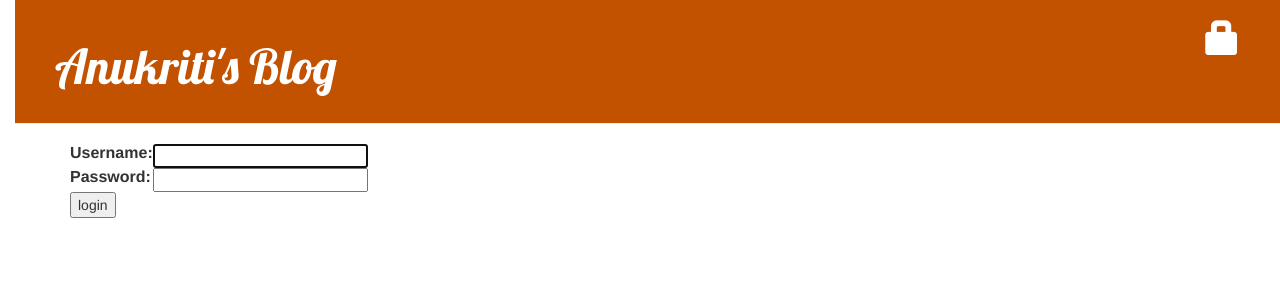
After one commit to Anukriti2512/my-first-blog, a Django app: page /accounts/login/?next=/post/new/ in a window 1280 px wide. The commit adds this page. Shown: the top 300 px of the page. Run offline with Django 3.2, Linux system fonts and the light colour scheme; some libraries are stand-ins or nearby versions.

Commit message:
Authorizing add/edit of posts using user authentication

```diff
--- a/blog/templates/blog/base.html
+++ b/blog/templates/blog/base.html
@@ -12,8 +12,17 @@
 
         {% if user.is_authenticated %}
            <a href="{% url 'post_new' %}" class="top-menu"><span class="glyphicon glyphicon-plus"></span></a>
+
            <a href="{% url 'post_draft_list' %}" class="top-menu"><span class="glyphicon glyphicon-edit"></span></a>
+
+           <p class="top-menu">Hello, {{ user.username }} <small>(<a href="{% url 'logout' %}">Log out</a>)</small></p>
+
+        {% else %}
+
+           <a href="{% url 'login' %}" class="top-menu"><span class="glyphicon glyphicon-lock"></span></a>
+
         {% endif %}
+
         <h1><a href="/">Anukriti's Blog</a></h1>
     </div>
     <div class="content container">
--- /dev/null
+++ b/blog/templates/registration/login.html
@@ -0,0 +1,24 @@
+{% extends "blog/base.html" %}
+
+{% block content %}
+    {% if form.errors %}
+        <p>Your username and password didn't match. Please try again.</p>
+    {% endif %}
+
+    <form method="post" action="{% url 'login' %}">
+    {% csrf_token %}
+        <table>
+        <tr>
+            <td>{{ form.username.label_tag }}</td>
+            <td>{{ form.username }}</td>
+        </tr>
+        <tr>
+            <td>{{ form.password.label_tag }}</td>
+            <td>{{ form.password }}</td>
+        </tr>
+        </table>
+
+        <input type="submit" value="login" />
+        <input type="hidden" name="next" value="{{ next }}" />
+    </form>
+{% endblock %}
--- a/blog/urls.py
+++ b/blog/urls.py
@@ -1,5 +1,6 @@
-from django.urls import path
+from django.urls import path, include
 from . import views
+from django.contrib import admin
 
 urlpatterns = [
     path('', views.post_list, name='post_list'),
--- a/mysite/settings.py
+++ b/mysite/settings.py
@@ -24,6 +24,8 @@ SECRET_KEY = '4zujdp#45^+55c_#+6_c@2*^=ral!4t-)+e&lf41(pdo911lyl'
 
 # SECURITY WARNING: don't run with debug turned on in production!
 DEBUG = True
+
+#so that when the login page is accessed directly, it will redirect a successful login to the top-level index
 
 ALLOWED_HOSTS = ['127.0.0.1', '.pythonanywhere.com']
 
@@ -119,3 +121,4 @@ USE_TZ = True
 
 STATIC_URL = '/static/'
 STATIC_ROOT = os.path.join(BASE_DIR, 'static')
+LOGIN_REDIRECT_URL = '/'
--- a/mysite/urls.py
+++ b/mysite/urls.py
@@ -13,11 +13,15 @@ Including another URLconf
     1. Import the include() function: from django.urls import include, path
     2. Add a URL to urlpatterns:  path('blog/', include('blog.urls'))
 """
+from django.urls import path, include
 from django.contrib import admin
-from django.urls import path, include
 
+from django.contrib.auth import views
 
 urlpatterns = [
+
     path('admin/', admin.site.urls),
+    path('accounts/login/', views.LoginView.as_view(), name='login'),
+    path('accounts/logout/', views.LogoutView.as_view(next_page='/'), name='logout'),
     path('', include('blog.urls')),
 ]
```
Also changed, not shown: blog/views.py (+7 -0 lines).
